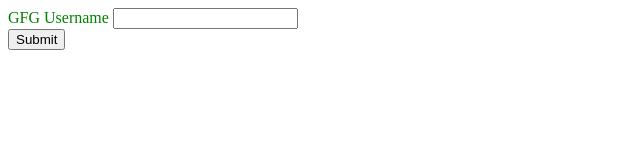
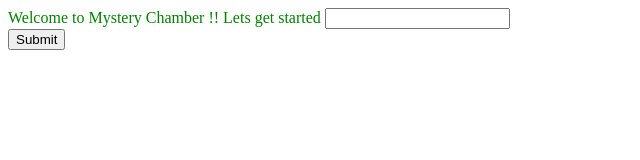
Before and after one commit to jiyanpatil07/Mystry_Chamber_Vit, a plain HTML site: page index.html in a window 1280 px wide. Shown: the whole page, without its empty margins (0-640 px from the left). Drawn offline with Linux system fonts and the light colour scheme.

Commit message:
FiliesADDed

```diff
--- a/index.html
+++ b/index.html
@@ -15,7 +15,7 @@
 		directory, both the HTML and downloadable file
 		needs to be present in the same directory -->
 	<form method="post">
-		<label for="username">GFG Username</label>
+		<label for="username">Welcome to Mystery Chamber !! Lets get started</label>
 		<input type="text" name="username" />
 		<input type="submit" id="submit-form"
 			value="submit" hidden />
```
